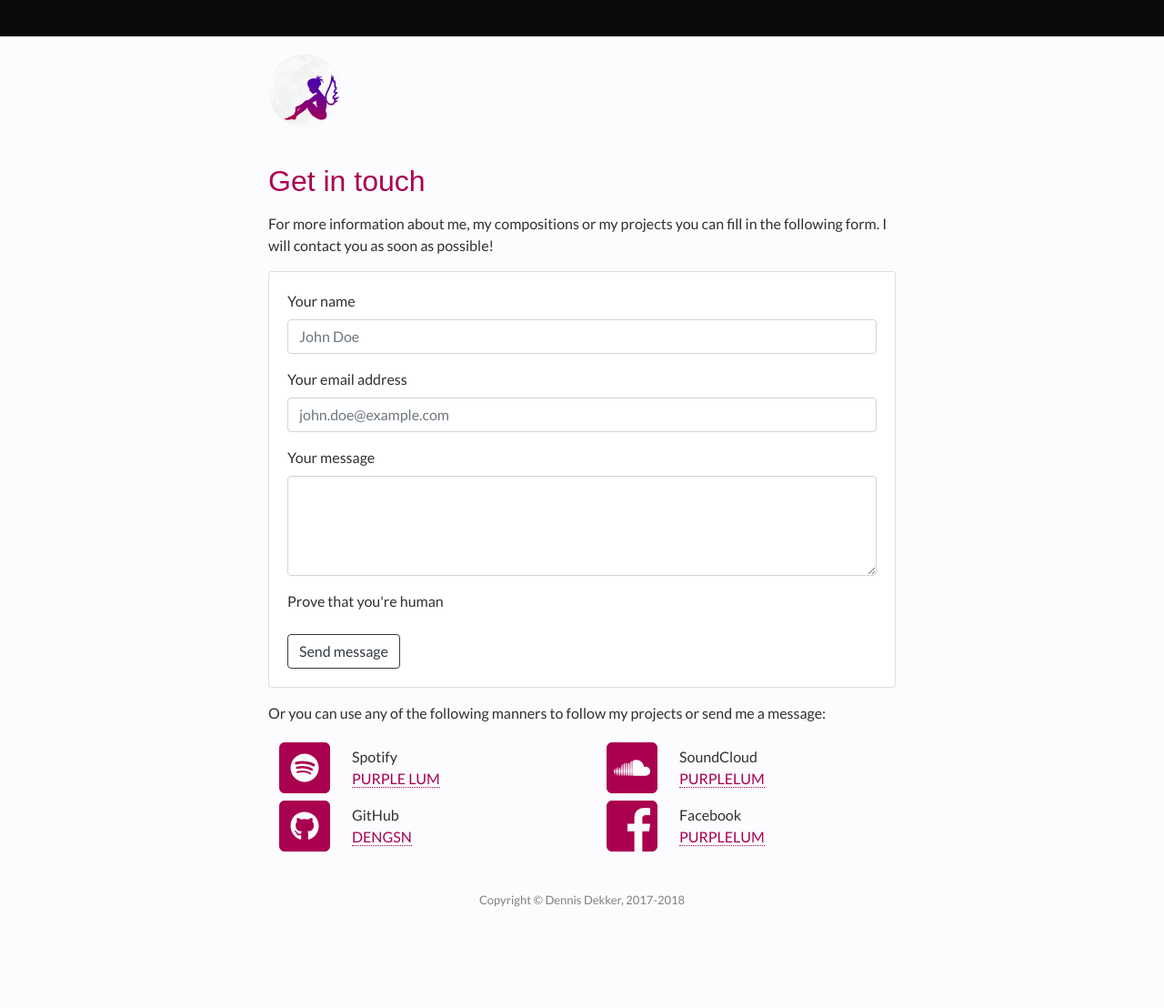
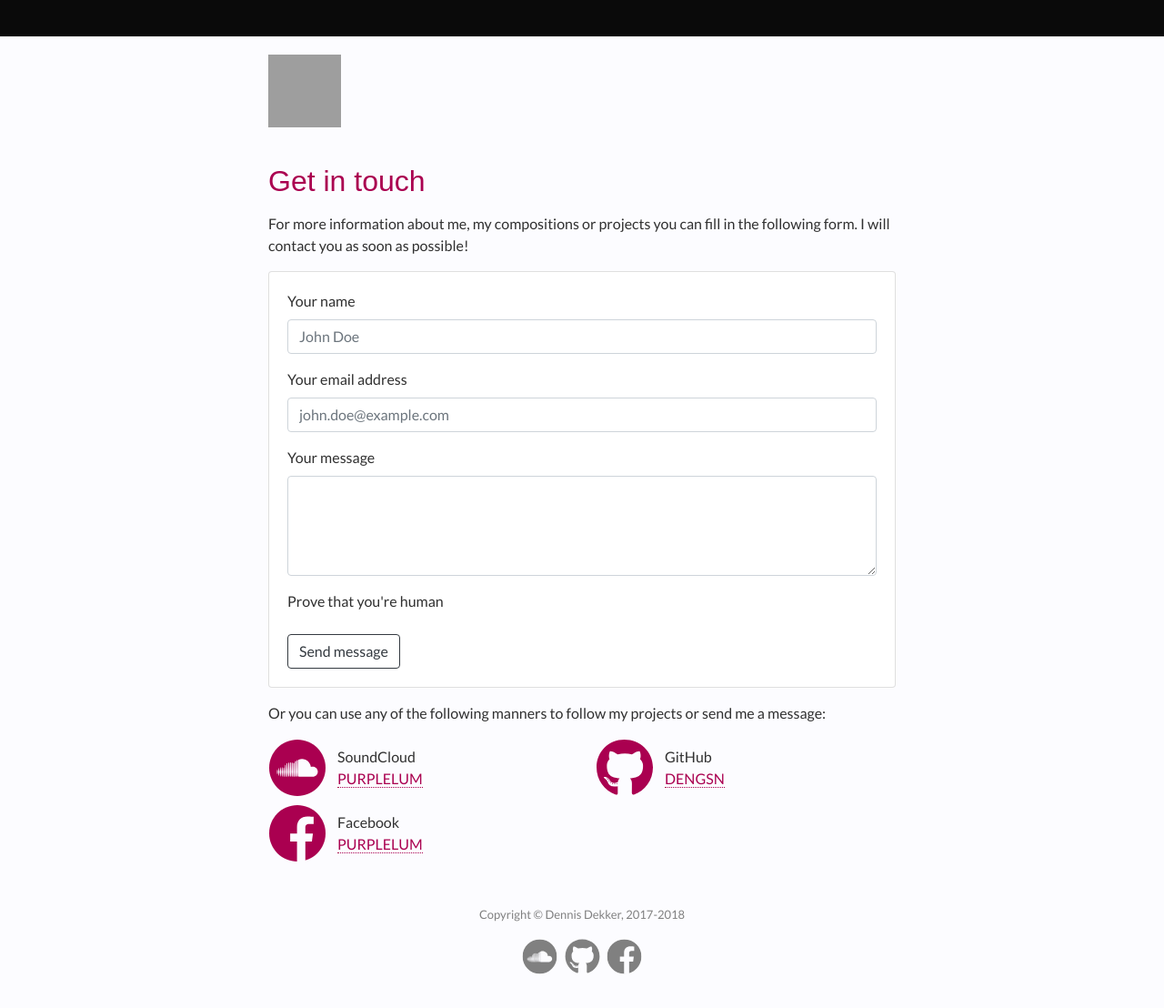
Before and after one commit to danae/danaedekker.com, a PHP site: template templates/contact.twig in a window 1280 px wide. Shown: the whole page at 91% size. Before the commit the page ends 997 px from the top, so only its background shows below. Run offline with PHP 8.4, Linux system fonts and the light colour scheme; the template is opened without the code that fills it, so the values that code supplies are empty; some libraries are stand-ins or nearby versions; some web fonts are replaced; grey boxes are pictures that could not be loaded.

Commit message:
Version 2018-05-25 19:35

```diff
--- a/assets/css/styles.css
+++ b/assets/css/styles.css
@@ -65,6 +65,9 @@ footer {
   text-align: center;
   color: gray;
   font-size: small; }
+  footer a {
+    color: gray;
+    border-bottom: none; }
 
 h1, h2, h3, h4, h5, h6 {
   font-family: "Fresca", sans-serif;
@@ -78,6 +81,12 @@ div.card {
 
 img {
   max-width: 100%; }
+
+.full-width {
+  width: 100%; }
+
+.full-height {
+  height: 100%; }
 
 .uppercase {
   text-transform: uppercase; }
--- a/assets/scss/styles.scss
+++ b/assets/scss/styles.scss
@@ -87,6 +87,11 @@ footer {
   text-align: center;
   color: gray;
   font-size: small;
+
+  a {
+    color: gray;
+    border-bottom: none;
+  }
 }
 
 // Headings
@@ -107,6 +112,12 @@ img {
 }
 
 // Helper classes
+.full-width {
+  width: 100%;
+}
+.full-height {
+  height: 100%;
+}
 .uppercase {
   text-transform: uppercase;
 }
--- a/templates/contact.twig
+++ b/templates/contact.twig
@@ -3,7 +3,7 @@
 {% block main %}
   <h2>Get in touch</h2>
 
-  <p>For more information about me, my compositions or my projects you can fill in the following form. I will contact you as soon as possible!</p>
+  <p>For more information about me, my compositions or projects you can fill in the following form. I will contact you as soon as possible!</p>
 
   <div class="card">
     <div class="card-body">
@@ -36,28 +36,10 @@
   <p>Or you can use any of the following manners to follow my projects or send me a message:</p>
 
   <div class="row">
-    <div class="col-md-6">
+    <div class="col-md-6 mb-2">
       <div class="media">
         <div class="media-image">
-          <span class="fa-stack fa-2x">
-            <i class="fas fa-square fa-stack-2x"></i>
-            <i class="fab fa-spotify fa-inverse fa-stack-1x"></i>
-          </span>
-        </div>
-        <div class="media-body centered">
-          Spotify<br>
-          <a class="uppercase" href="{{ links.spotify }}">Purple Lum</a>
-        </div>
-      </div>
-    </div>
-
-    <div class="col-md-6">
-      <div class="media">
-        <div class="media-image">
-          <span class="fa-stack fa-2x">
-            <i class="fas fa-square fa-stack-2x"></i>
-            <i class="fab fa-soundcloud fa-inverse fa-stack-1x"></i>
-          </span>
+          <i class="fab fa-soundcloud fa-4x" data-fa-transform="shrink-7" data-fa-mask="fas fa-circle"></i>
         </div>
         <div class="media-body centered">
           SoundCloud<br>
@@ -66,13 +48,10 @@
       </div>
     </div>
 
-    <div class="col-md-6">
+    <div class="col-md-6 mb-2">
       <div class="media">
         <div class="media-image">
-          <span class="fa-stack fa-2x">
-            <i class="fas fa-square fa-stack-2x"></i>
-            <i class="fab fa-github fa-inverse fa-stack-1x"></i>
-          </span>
+          <i class="fab fa-github fa-4x"></i>
         </div>
         <div class="media-body centered">
           GitHub<br>
@@ -81,12 +60,10 @@
       </div>
     </div>
 
-    <div class="col-md-6">
+    <div class="col-md-6 mb-2">
       <div class="media">
         <div class="media-image">
-          <span class="fa-stack fa-2x">
-            <i class="fab fa-facebook-square fa-stack-2x"></i>
-          </span>
+          <i class="fab fa-facebook-f fa-4x" data-fa-transform="shrink-3.5 down-1.6 right-1.25" data-fa-mask="fas fa-circle"></i>
         </div>
         <div class="media-body centered">
           Facebook<br>
@@ -94,4 +71,5 @@
         </div>
       </div>
     </div>
-  {% endblock %}
+  </div>
+{% endblock %}
--- a/templates/index.twig
+++ b/templates/index.twig
@@ -4,8 +4,8 @@
     {% block head %}
       <meta charset="utf-8">
       <meta name="viewport" content="width=device-width, initial-scale=1, shrink-to-fit=no">
-      <meta name="description" content="I am Dennis Dekker, a composer and developer based in Utrecht. I specialize in musical storytelling in an often fantastical and magical setting. My musical style is a mix between ambient, orchestral and electronic elements and is inspired by the style of composers and artists such as Thomas Newman, Two Steps From Hell and Safri Duo.">
-      <meta name="keywords" content="dennis, dekker, composer, developer, music, storytelling, fantasy, magic, ambient, orchestral, electronic">
+      <meta name="description" content="I am Dennis Dekker, a composer and creative system designer based in Utrecht. I specialize in musical storytelling in an often fantastical and magical setting, which I apply in autonomous compositions, games and interactive media.">
+      <meta name="keywords" content="dennis, dekker, composer, creative system designer, music, storytelling, fantasy, magic, ambient, orchestral, electronic, games, interactive, media">
 
       <link rel="stylesheet" href="https://maxcdn.bootstrapcdn.com/bootstrap/4.0.0/css/bootstrap.min.css" integrity="sha384-Gn5384xqQ1aoWXA+058RXPxPg6fy4IWvTNh0E263XmFcJlSAwiGgFAW/dAiS6JXm" crossorigin="anonymous">
       <link rel="stylesheet" href="{{ assets }}/css/styles.css">
@@ -25,7 +25,7 @@
     <div class="inner">
       <nav class="container">
         {% block nav %}
-          <img src="{{ assets }}/images/logo.png" width="80" height="80">
+          <img src="{{ assets }}/images/logo.svg" width="80" height="80">
           {% for p in pages %}
             <a {{ p == page ? 'class="active"' : '' }} href="{{ root }}/{{ p.name }}">{{ p.title }}</a>
           {% endfor %}
@@ -40,6 +40,19 @@
       <footer class="container">
         {% block footer %}
           <p>Copyright &copy; Dennis Dekker, 2017-2018</p>
+          <p>
+            <a href="{{ links.soundcloud }}">
+              <i class="fab fa-soundcloud fa-3x" data-fa-transform="shrink-7" data-fa-mask="fas fa-circle"></i>
+            </a>
+            &nbsp;
+            <a href="{{ links.github }}">
+              <i class="fab fa-github fa-3x"></i>
+            </a>
+            &nbsp;
+            <a href="{{ links.facebook }}">
+              <i class="fab fa-facebook-f fa-3x" data-fa-transform="shrink-3.5 down-1.6 right-1.25" data-fa-mask="fas fa-circle"></i>
+            </a>
+          </p>
         {% endblock %}
       </footer>
     </div>
```
Also changed, not shown: templates/about.twig (+5 -3 lines), templates/compositions.twig (+3 -11 lines), templates/projects.twig (+14 -6 lines), assets/images/logo.png (deleted), assets/images/logo.svg (added), 1 other file.
